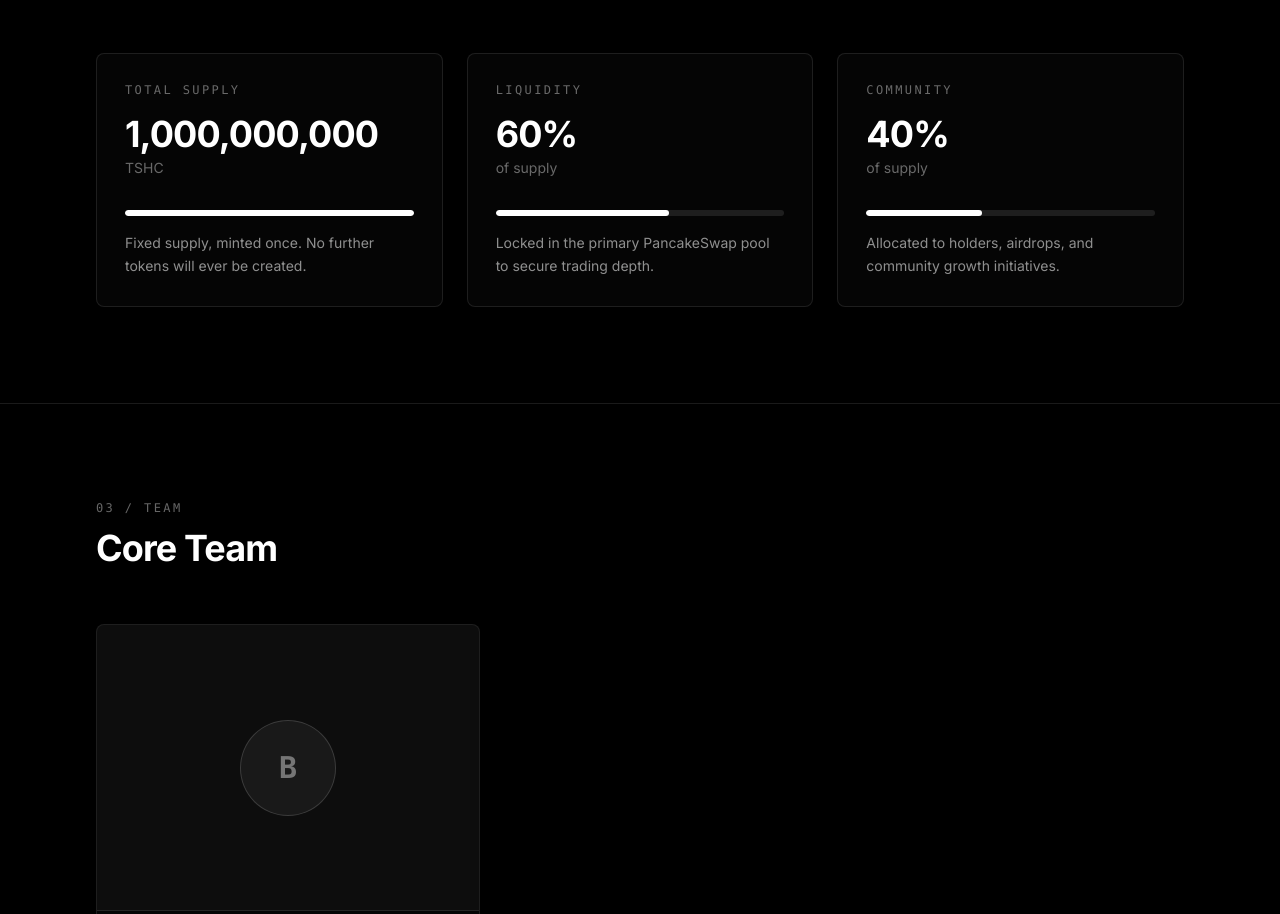
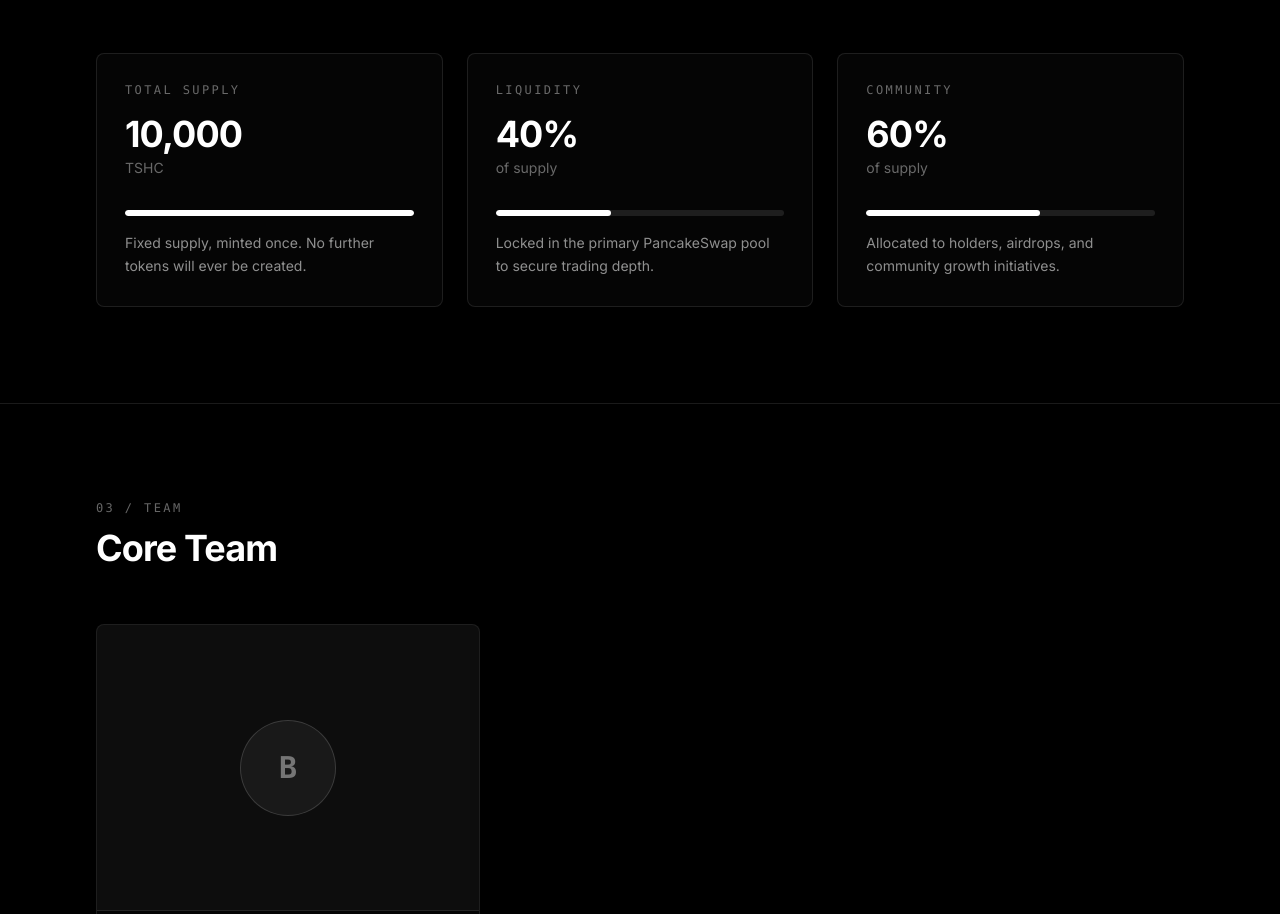
Before and after one commit to arodevloment/trashcoin, a React (Vite) app: page / in a window 1280 px wide. Shown: the part 1566-2480 px from the top of the page. Built offline with nearby package versions, Linux system fonts and the light colour scheme.

Commit message:
Update tokenomics values and percentages

```diff
--- a/src/pages/home.tsx
+++ b/src/pages/home.tsx
@@ -15,23 +15,23 @@ const NAV_LINKS = [
 const TOKENOMICS = [
   {
     label: "Total Supply",
-    value: "1,000,000,000",
+    value: "10,000",
     suffix: "TSHC",
     percent: 100,
     detail: "Fixed supply, minted once. No further tokens will ever be created.",
   },
   {
     label: "Liquidity",
-    value: "60%",
+    value: "40%",
     suffix: "of supply",
-    percent: 60,
+    percent: 40,
     detail: "Locked in the primary PancakeSwap pool to secure trading depth.",
   },
   {
     label: "Community",
-    value: "40%",
+    value: "60%",
     suffix: "of supply",
-    percent: 40,
+    percent: 60,
     detail: "Allocated to holders, airdrops, and community growth initiatives.",
   },
 ];
```
